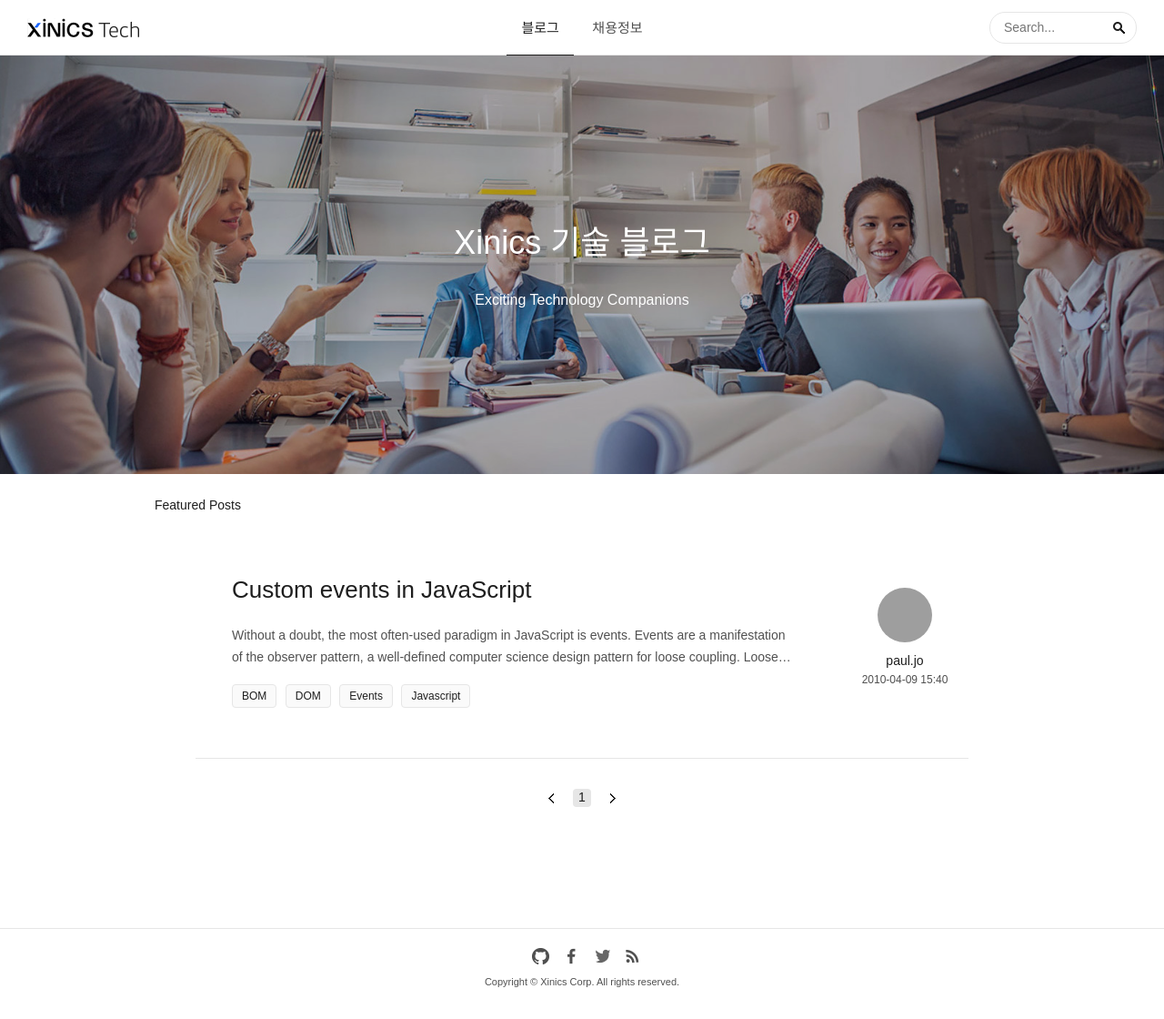
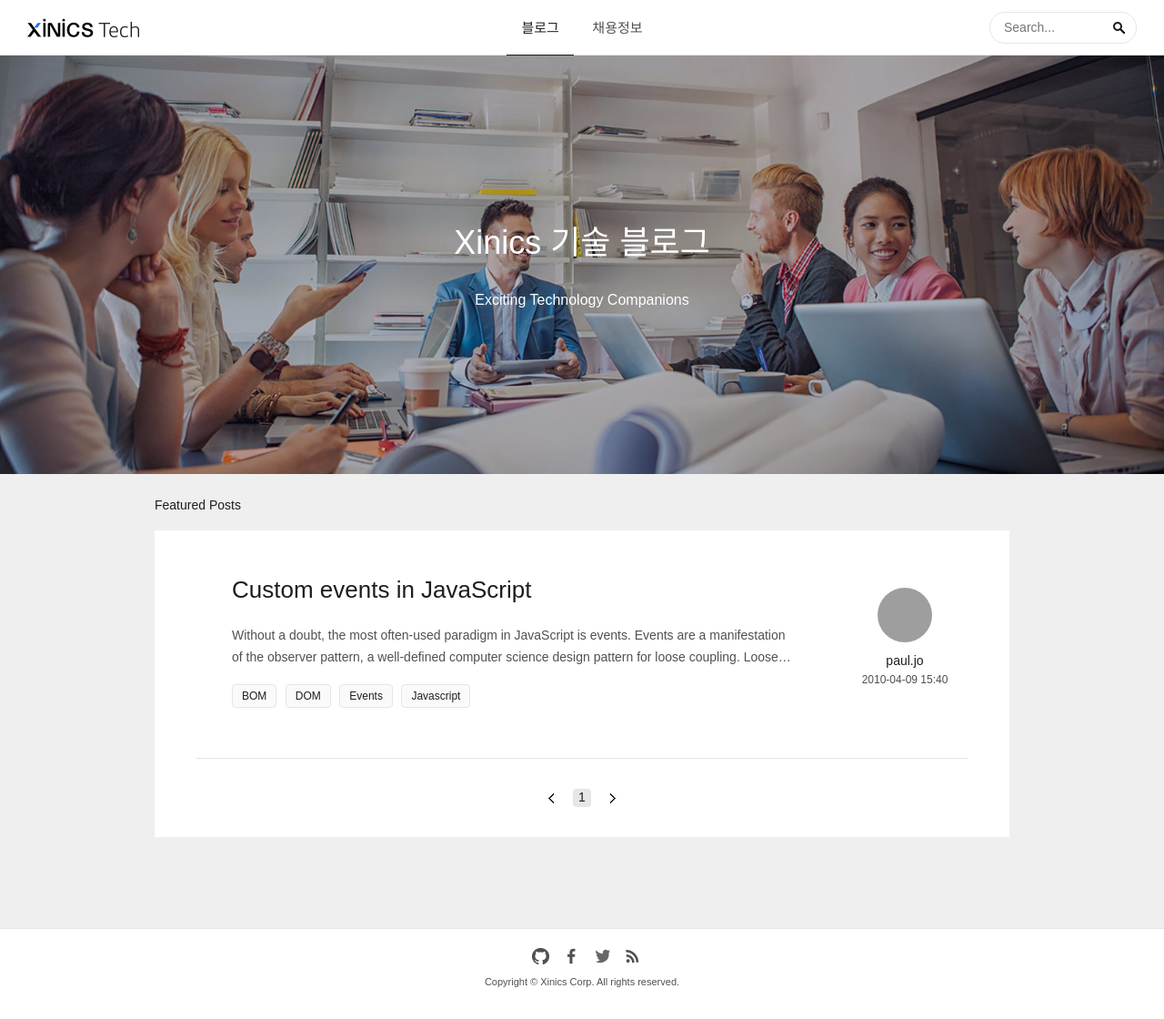
Before and after one commit to XinicsInc/tech-blog, a Jekyll site: the page built from index.html, in a window 1280 px wide. Shown: the whole page at 91% size. Built offline with Jekyll 4.4.1, drawn with Linux system fonts in a browser that asks for light colours; some web fonts are replaced; the list of posts is cut into pages by our own code; grey boxes are pictures that could not be loaded.

Commit message:
콘텐츠 wrapper 배경색 변경

```diff
--- a/assets/css/screen.css
+++ b/assets/css/screen.css
@@ -261,7 +261,7 @@ for small screen(<720px):
 
 #wrapper {
     padding-bottom: 100px;
-    background-color: #ffffff;
+    background-color: #efefef;
     overflow-x: auto; /* @@iolo for very long title/tags */
 }
 
```
